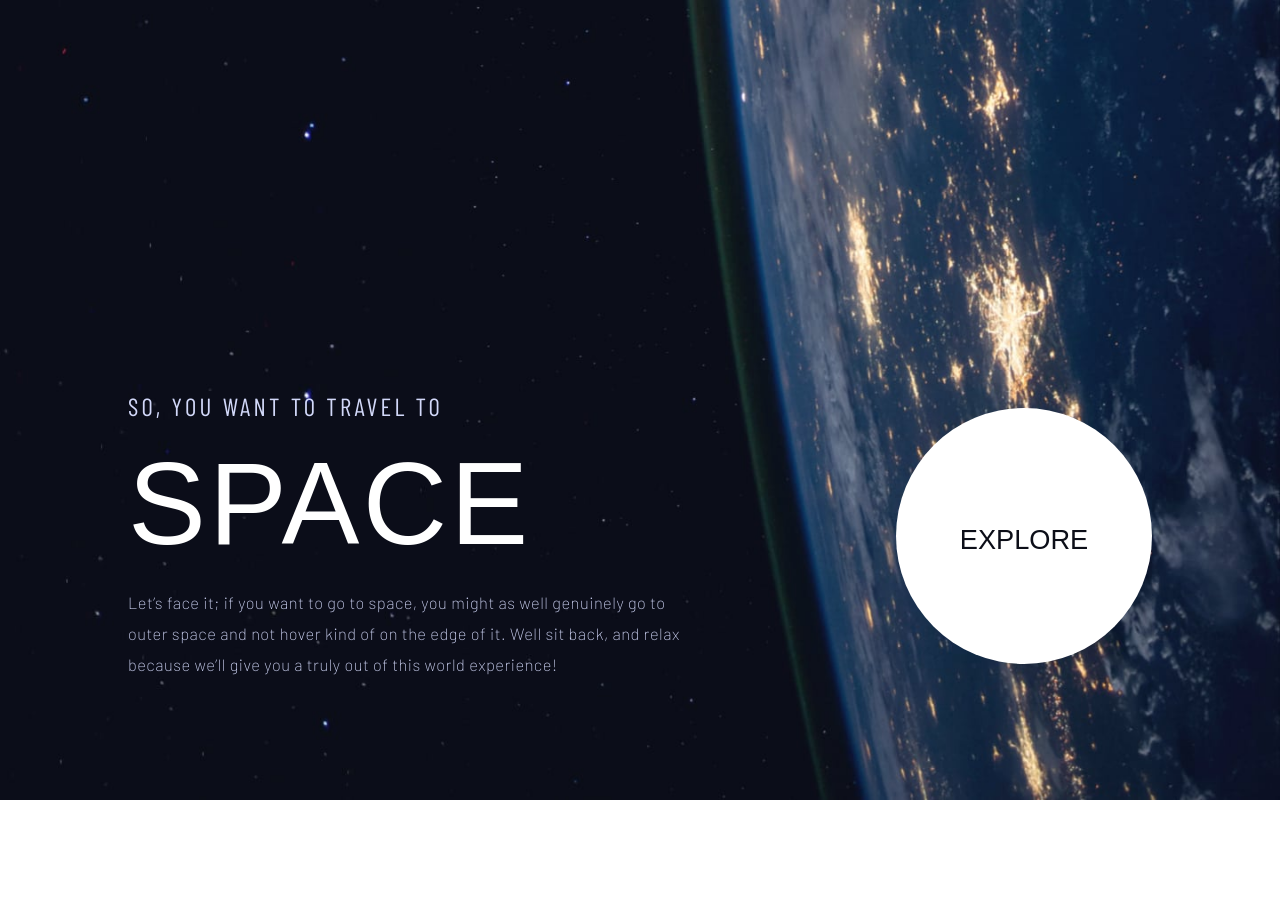
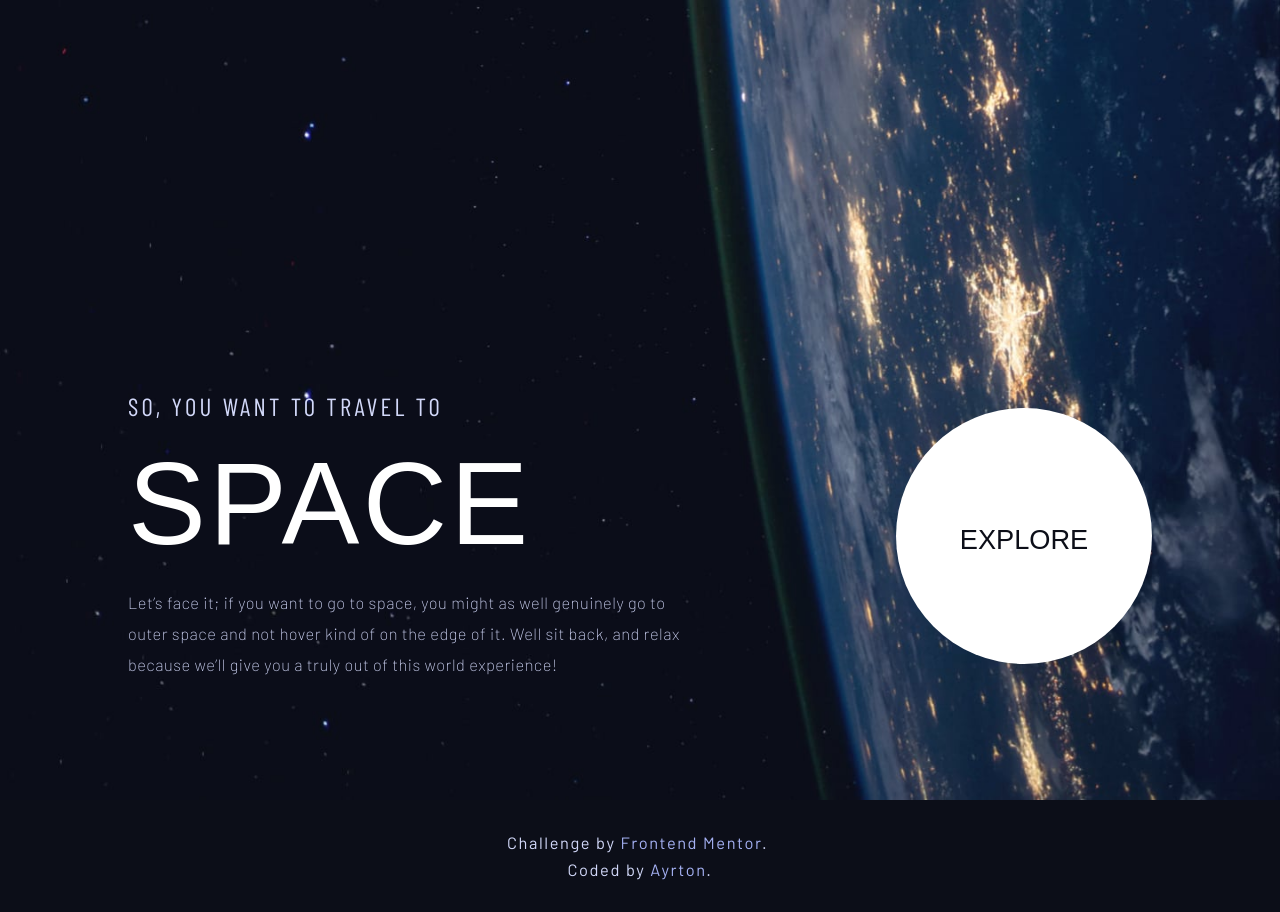
Before and after one commit to ayrtton/space-tourism-website, a React (Vite) app: page / in a window 1280 px wide. Before the commit the page ends 800 px from the top, so only its background shows below. Built offline with nearby package versions, Linux system fonts and the light colour scheme; a web font is replaced by a local one.

Commit message:
Create the footer

```diff
--- a/src/AppRoutes.jsx
+++ b/src/AppRoutes.jsx
@@ -1,5 +1,6 @@
 import { BrowserRouter as Router, Routes, Route } from "react-router-dom";
 import Home from "./pages/Home";
+import Footer from "./components/Footer";
 
 function AppRoutes() {
 
@@ -8,6 +9,7 @@ function AppRoutes() {
             <Routes>
                 <Route path="/" element={<Home />}></Route>
             </Routes>
+            <Footer />
         </Router>
     );
 
--- a/src/assets/css/main.css
+++ b/src/assets/css/main.css
@@ -138,6 +138,29 @@
     font-size: 0.85rem;
   }
 }
+.attribution {
+  display: flex;
+  height: 14vh;
+  width: 100%;
+  flex-direction: column;
+  justify-content: center;
+  align-items: center;
+  font-size: calc(1.45vh + 0.3rem);
+  gap: 1vh;
+  text-align: center;
+  background-color: hsl(230, 35%, 7%);
+  font-family: "Barlow", sans-serif;
+  letter-spacing: 0.2vh;
+}
+.attribution__link {
+  text-decoration: none;
+  transition: 0.5s;
+  color: hsl(231, 77%, 80%);
+}
+.attribution__link:hover {
+  color: hsl(231, 77%, 90%);
+}
+
 body {
   color: hsl(231, 77%, 90%);
 }/*# sourceMappingURL=main.css.map */
--- a/src/assets/sass/_config.scss
+++ b/src/assets/sass/_config.scss
@@ -3,6 +3,7 @@
 @import url('https://fonts.googleapis.com/css2?family=Barlow+Condensed:ital,wght@0,100;0,200;0,300;0,400;0,500;0,600;0,700;0,800;0,900;1,100;1,200;1,300;1,400;1,500;1,600;1,700;1,800;1,900&display=swap');
 
 $light_blue: hsl(231, 77%, 90%);
+$blue: hsl(231, 77%, 80%);
 $very_dark_navy: hsl(230, 35%, 7%);
 $transparent_very_dark_navy: hsla(230, 35%, 7%, 70%);
 $white: hsl(0, 0%, 100%);
--- /dev/null
+++ b/src/assets/sass/components/_footer.scss
@@ -0,0 +1,19 @@
+.attribution {
+    @include flexbox(14vh, 100%, column, center, center);
+    font-size: calc(1.45vh + .3rem);
+    gap: 1vh;
+    text-align: center;
+    background-color: $very_dark_navy;
+    font-family: 'Barlow', sans-serif;
+    letter-spacing: .2vh;
+
+    &__link {
+        text-decoration: none;
+        transition: .5s;
+        color: $blue;
+
+        &:hover {
+            color: $light_blue;
+        }
+    }
+}
--- a/src/assets/sass/main.scss
+++ b/src/assets/sass/main.scss
@@ -1,4 +1,4 @@
-@import './config', './mixins', './pages/home';
+@import './config', './mixins', './pages/home', './components/footer';
 
 body {
     color: $light_blue;
--- /dev/null
+++ b/src/components/Footer.jsx
@@ -0,0 +1,17 @@
+function Footer() {
+    return (
+        <footer>
+            <div className="attribution">
+                <p className="attribution__source">Challenge by&nbsp;
+                    <a className="attribution__link" href="https://www.frontendmentor.io?ref=challenge" target="_blank" rel="noreferrer">
+                    Frontend Mentor</a>.&nbsp;
+                </p>
+                <p className="attribution__developer">Coded by&nbsp;
+                    <a className="attribution__link" href="https://github.com/ayrtton" target="_blank" rel="noreferrer">Ayrton</a>.
+                </p>
+            </div>
+        </footer>
+    );
+}
+
+export default Footer;
```
Also changed, not shown: 1 other file (tests, documents, lock files or other folders).
